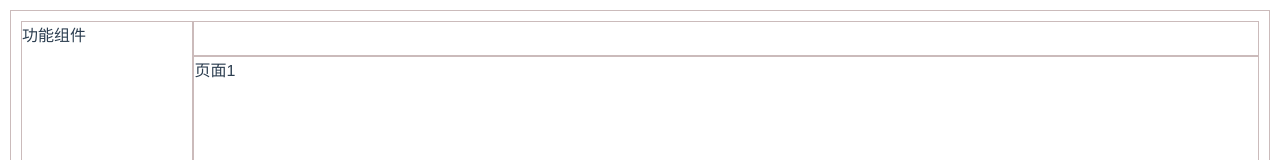
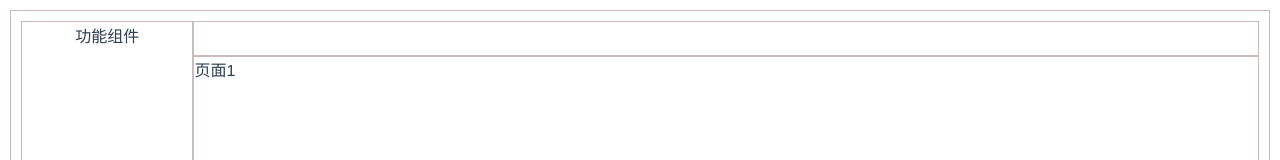
Before and after one commit to liuzongyue/integration_regional, a Vue app: page /page-menu/page1 in a window 1280 px wide. Shown: the top 160 px of the page. Built offline with nearby package versions, Linux system fonts and the light colour scheme; the HTML template or start-up script is replaced by a standard one.

Commit message:
目录结构

```diff
--- a/src/views/pageMenu/leftNavigation/ul-menuList.vue
+++ b/src/views/pageMenu/leftNavigation/ul-menuList.vue
@@ -1,8 +1,8 @@
 <template>
   <div>
-    <ul v-for="(item,index) in menuList" :key="item.label+index">
-      <div @click="item.show = !item.show">{{item.label}}</div>
-      <ul-menuList :menuList="item.children" v-if="item.children && item.show"></ul-menuList>
+    <ul v-for="(item, index) in menuList" :key="item.label + index">
+      <div @click="openPage($event, item)" class="menu-top">{{ item.label }}</div>
+      <ul-menuList :menuList="item.children" v-show="item.children && item.show" class="an-menu"></ul-menuList>
     </ul>
   </div>
 </template>
@@ -15,9 +15,34 @@
   props: {
     menuList: Array
   },
+  methods: {
+    openPage(e, item) {
+      item.show = !item.show
+      if (item.show) {
+        this.$nextTick(() => {
+          let node = e.target.parentNode.children[1]
+          if (node) {
+            node.style.height = item.children && (item.children.length * 90 + "px")
+            node.style.transition = "all 2s";
+          }
+        })
+      }
+    }
+  },
 }
 </script>
 
 <style lang="scss" scoped>
+.an-menu {
+  color: red;
+  background: blue;
+  overflow: hidden;
+}
 
+.menu-top {
+  height: 30px;
+  line-height: 30px;
+  display: flex;
+  justify-content: center;
+}
 </style>
```
Lines whose indentation alone changed are shown as unchanged.
